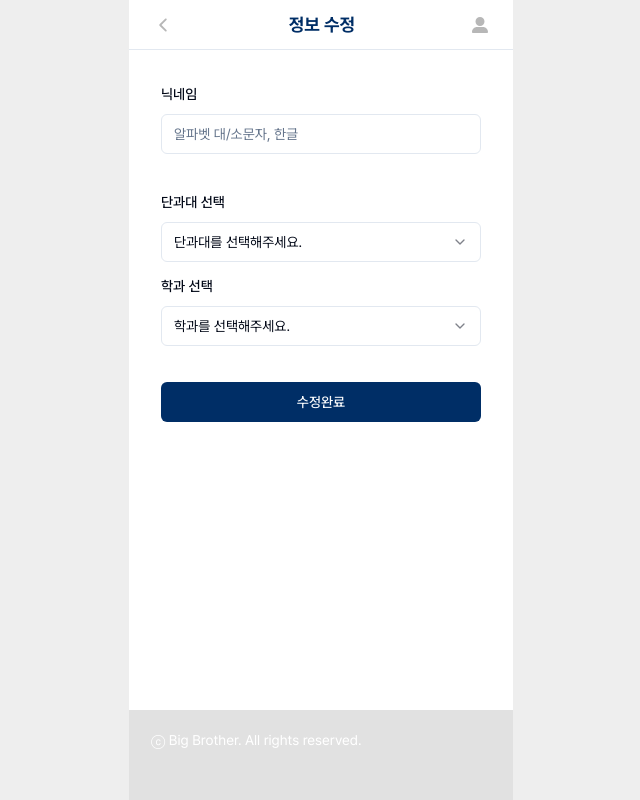
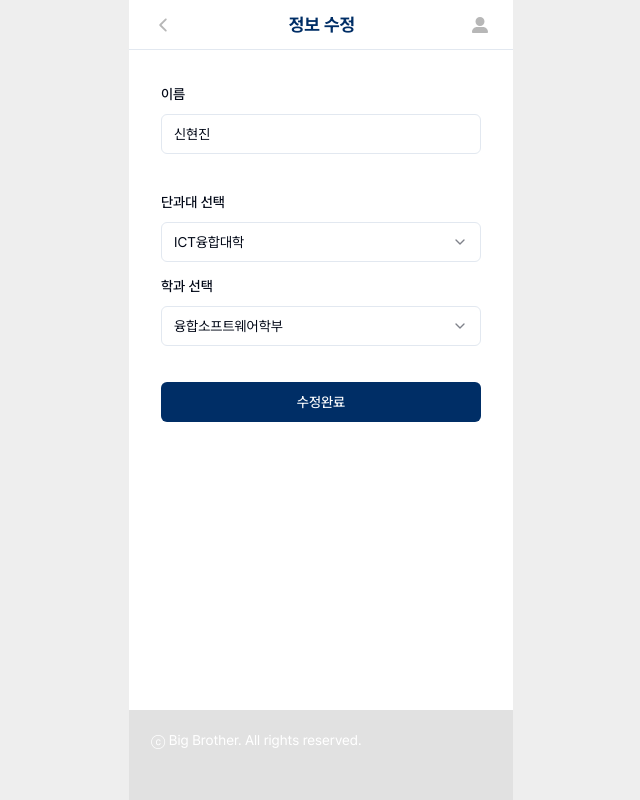
Before and after one commit to developthreefeet/big-brother-FE, a Next.js app: page /modify in a window 1280 px wide. Shown: the whole page, without its empty margins (319-959 px from the left). Built offline with nearby package versions, Linux system fonts and the light colour scheme.

Commit message:
feature: 회원 정보 수정 페이지 로직 구현

```diff
--- a/src/app/modify/page.tsx
+++ b/src/app/modify/page.tsx
@@ -1,89 +1,8 @@
-'use client';
-
-import { collageItems, departmentItems } from '@/shared/lib/assets';
-import { Button } from '@/shared/ui/ui/button';
-import {
-  Form,
-  FormControl,
-  FormField,
-  FormItem,
-  FormLabel,
-  FormMessage,
-} from '@/shared/ui/ui/form';
-import { Input } from '@/shared/ui/ui/input';
-import FormSelectComponent from '@/widgets/FormSelectComponent';
+import ModifyProfileForm from '@/features/account/ui/ModifyProfileForm';
 import { useForm } from 'react-hook-form';
 
 const page = () => {
-  const form = useForm();
-
-  return (
-    <>
-      <Form {...form}>
-        <form
-          className="space-y-9"
-          onSubmit={form.handleSubmit((data) => console.log(data))}
-        >
-          <FormField
-            control={form.control}
-            name="username"
-            render={({ field }) => (
-              <FormItem>
-                <FormLabel>닉네임</FormLabel>
-                <FormControl>
-                  <Input placeholder="알파벳 대/소문자, 한글" {...field} />
-                </FormControl>
-                <FormMessage />
-              </FormItem>
-            )}
-          />
-          <div className="space-y-3">
-            <FormField
-              control={form.control}
-              name="college"
-              render={() => (
-                <FormItem>
-                  <FormLabel>단과대 선택</FormLabel>
-                  <FormControl>
-                    <FormSelectComponent
-                      placeholder="단과대를 선택해주세요."
-                      items={collageItems}
-                      control={form.control}
-                      name="college"
-                    />
-                  </FormControl>
-                  <FormMessage />
-                </FormItem>
-              )}
-            />
-            <FormField
-              control={form.control}
-              name="department"
-              render={() => (
-                <FormItem>
-                  <FormLabel>학과 선택</FormLabel>
-                  <FormControl>
-                    <FormSelectComponent
-                      placeholder="학과를 선택해주세요."
-                      items={departmentItems}
-                      control={form.control}
-                      name="department"
-                    />
-                  </FormControl>
-                  <FormMessage />
-                </FormItem>
-              )}
-            />
-          </div>
-          <div className="flex justify-center">
-            <Button type="submit" size="long">
-              수정완료
-            </Button>
-          </div>
-        </form>
-      </Form>
-    </>
-  );
+  return <ModifyProfileForm />;
 };
 
 export default page;
--- /dev/null
+++ b/src/features/account/model/useModifyProfile.ts
@@ -0,0 +1,43 @@
+'use client';
+
+import { mockUser } from '@/shared/mock/user';
+import { zodResolver } from '@hookform/resolvers/zod';
+import { useRouter } from 'next/navigation';
+import { useForm } from 'react-hook-form';
+import { z } from 'zod';
+
+export const useModifyProfile = () => {
+  const userNameRegex = /^[가-힣]+$/;
+
+  const userSchema = z.object({
+    userName: z
+      .string()
+      .min(2, { message: '2글자 이상 입력해주세요.' })
+      .max(15, { message: '15글자 이하로 입력해 주세요.' })
+      .regex(userNameRegex, { message: '한글 조합만 사용 가능합니다.' }),
+    college: z.string().min(1, { message: '단과대를 선택해주세요.' }),
+    department: z.string().min(1, { message: '학과를 선택해주세요.' }),
+  });
+
+  const form = useForm({
+    resolver: zodResolver(userSchema),
+    defaultValues: {
+      userName: mockUser.name,
+      college: mockUser.college,
+      department: mockUser.department,
+    },
+  });
+
+  const router = useRouter();
+
+  const onSubmit = (data: any) => {
+    //정보 수정 api
+    console.log(data);
+    router.push('/mypage');
+  };
+
+  return {
+    form,
+    onSubmit,
+  };
+};
--- /dev/null
+++ b/src/features/account/ui/ModifyProfileForm.tsx
@@ -0,0 +1,84 @@
+'use client';
+
+import { collageItems, departmentItems } from '@/shared/lib/assets';
+import { Button } from '@/shared/ui/ui/button';
+import {
+  Form,
+  FormControl,
+  FormField,
+  FormItem,
+  FormLabel,
+  FormMessage,
+} from '@/shared/ui/ui/form';
+import { Input } from '@/shared/ui/ui/input';
+import FormSelectComponent from '@/widgets/FormSelectComponent';
+import { useModifyProfile } from '../model/useModifyProfile';
+
+const ModifyProfileForm = () => {
+  const { form, onSubmit } = useModifyProfile();
+
+  return (
+    <Form {...form}>
+      <form className="space-y-9" onSubmit={form.handleSubmit(onSubmit)}>
+        <FormField
+          control={form.control}
+          name="userName"
+          render={({ field }) => (
+            <FormItem>
+              <FormLabel>이름</FormLabel>
+              <FormControl>
+                <Input placeholder="한글 조합 (2~15자)" {...field} />
+              </FormControl>
+              <FormMessage />
+            </FormItem>
+          )}
+        />
+        <div className="space-y-3">
+          <FormField
+            control={form.control}
+            name="college"
+            render={() => (
+              <FormItem>
+                <FormLabel>단과대 선택</FormLabel>
+                <FormControl>
+                  <FormSelectComponent
+                    placeholder="단과대를 선택해주세요."
+                    items={collageItems}
+                    control={form.control}
+                    name="college"
+                  />
+                </FormControl>
+                <FormMessage />
+              </FormItem>
+            )}
+          />
+          <FormField
+            control={form.control}
+            name="department"
+            render={() => (
+              <FormItem>
+                <FormLabel>학과 선택</FormLabel>
+                <FormControl>
+                  <FormSelectComponent
+                    placeholder="학과를 선택해주세요."
+                    items={departmentItems}
+                    control={form.control}
+                    name="department"
+                  />
+                </FormControl>
+                <FormMessage />
+              </FormItem>
+            )}
+          />
+        </div>
+        <div className="flex justify-center">
+          <Button type="submit" size="long">
+            수정완료
+          </Button>
+        </div>
+      </form>
+    </Form>
+  );
+};
+
+export default ModifyProfileForm;
```
